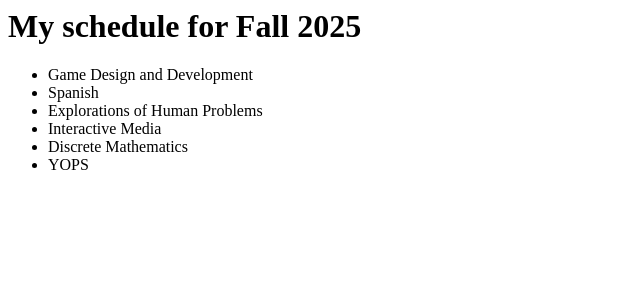
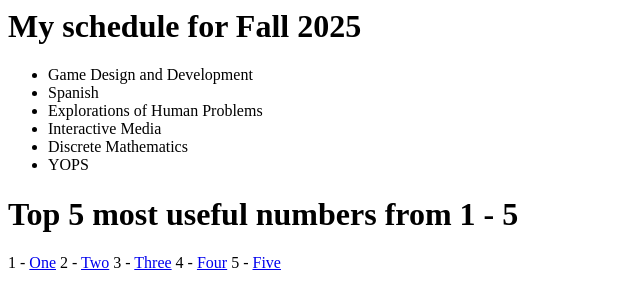
Before and after one commit to Kyle-Cress/Kyle-Cress.github.io, a plain HTML site: page index.html in a window 1280 px wide. Shown: the whole page, without its empty margins (0-640 px from the left). Drawn offline with Linux system fonts and the light colour scheme.

Commit message:
Update index.html
Added the listicle in html

```diff
--- a/index.html
+++ b/index.html
@@ -14,5 +14,14 @@
       <li>Discrete Mathematics</li>
       <li>YOPS</li>
     </ul>
+
+    <h1>Top 5 most useful numbers from 1 - 5</h1>
+    <o1>
+      <l1>1 - <a href="https://en.wikipedia.org/wiki/1">One</a></l1>
+      <l2>2 - <a href="https://en.wikipedia.org/wiki/2">Two</a></l2>
+      <l3>3 - <a href="https://en.wikipedia.org/wiki/3">Three</a></l3>
+      <l4>4 - <a href="https://en.wikipedia.org/wiki/4">Four</a></l4>
+      <l5>5 - <a href="https://en.wikipedia.org/wiki/5">Five</a></l5>
+    </o1>
   </body>
 </html>
```
